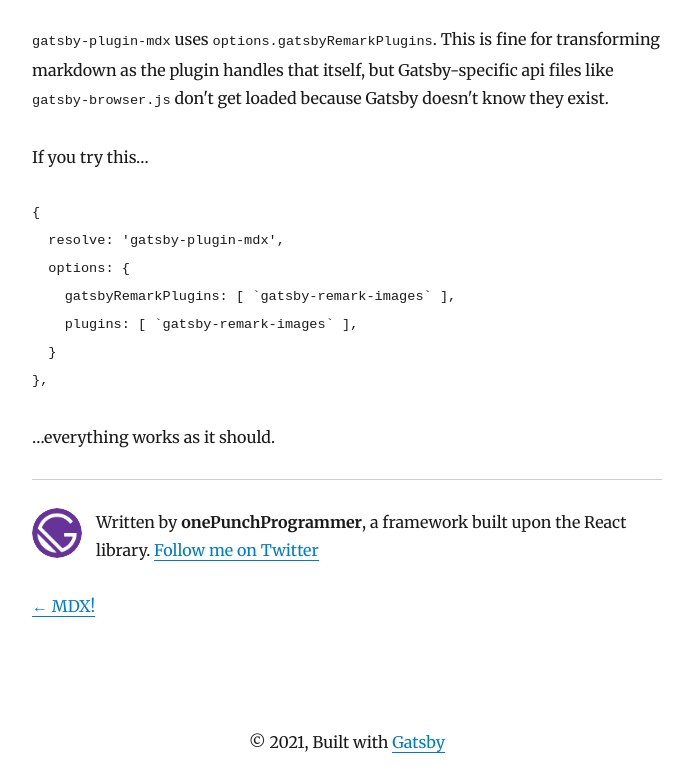
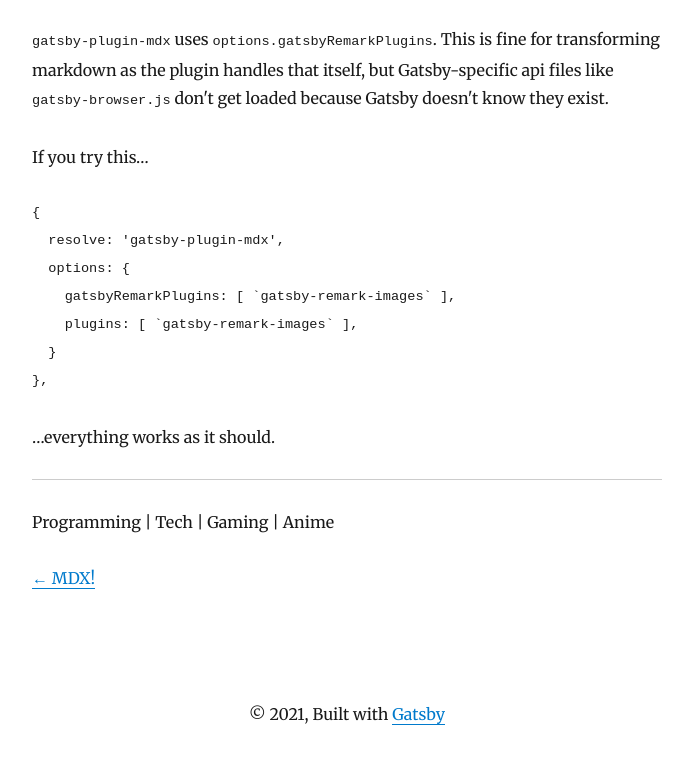
Before and after one commit to Aali0/attackontech, a Gatsby site: page /blog/awesome-images/ in a window 1280 px wide. Shown: the part 1077-1857 px from the top of the page, without its empty margins (293-984 px from the left). After the commit the page ends 1829 px from the top, so only its background shows below. Built offline with nearby package versions, Linux system fonts and the light colour scheme; Gatsby itself is replaced by a stand-in of ours; some packages are replaced by stand-ins of ours; code samples lack their colours.

Commit message:
bio adjusted

```diff
--- a/src/components/bio.js
+++ b/src/components/bio.js
@@ -7,20 +7,20 @@
 
 import React from "react"
 import { StaticQuery, graphql } from "gatsby"
-import Image from "gatsby-image"
+// import Image from "gatsby-image"
 import styled from "styled-components"
 
-import { rhythm } from "../utils/typography"
+// import { rhythm } from "../utils/typography"
 
 function Bio() {
   return (
     <StaticQuery
       query={bioQuery}
       render={data => {
-        const { author, social } = data.site.siteMetadata
+        // const { author, social } = data.site.siteMetadata
         return (
           <Container>
-            <Image
+            {/* <Image
               fixed={data.avatar.childImageSharp.fixed}
               alt={author}
               style={{
@@ -32,14 +32,13 @@ function Bio() {
               imgStyle={{
                 borderRadius: `50%`,
               }}
-            />
+            /> */}
             <p>
-              Written by <strong>{author}</strong>, a framework built upon the
-              React library.
+              Programming | Tech | Gaming | Anime
               {` `}
-              <a href={`https://twitter.com/${social.twitter}`}>
-                Follow me on Twitter
-              </a>
+              {/* <a href={`https://onepunchprogrammer.com`}>
+                My Site
+              </a> */}
             </p>
           </Container>
         )
```
Also changed, not shown: README.md.
